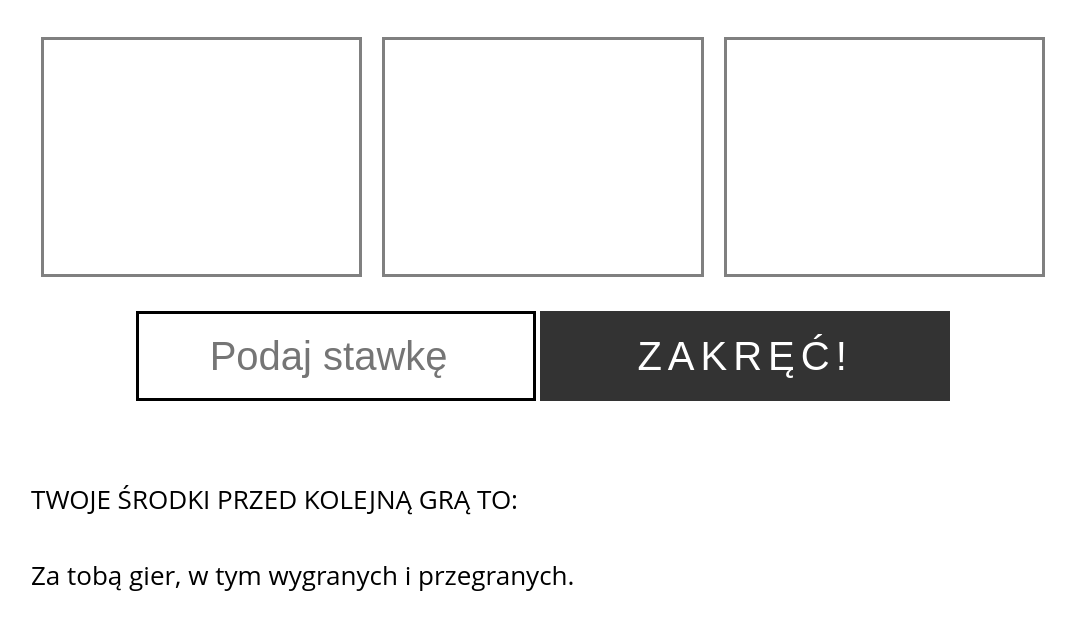
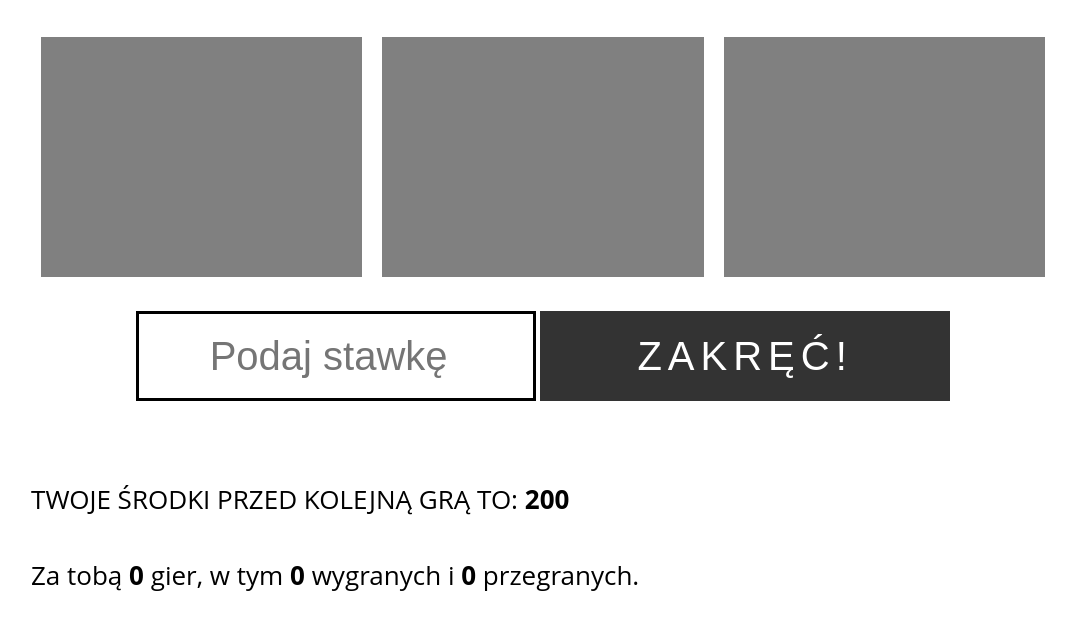
Before and after one commit to lukasztolwinski/OneHandBandito, a plain HTML site: page index.html in a window 1280 px wide. Shown: the part 86-716 px from the top of the page, without its empty margins (97-1173 px from the left). Drawn offline with Linux system fonts and the light colour scheme.

Commit message:
Constructor and render in Game.js ready, startGame() left

```diff
--- a/index.html
+++ b/index.html
@@ -37,8 +37,9 @@
     <script src="js/Draw.js"></script>
     <script src="js/Result.js"></script>
 
-    <!-- <script src="js/Game.js"></script> -->
-    <!-- <script src="js/main.js"></script> -->
+    <script src="js/Game.js"></script>
+
+    <script src="js/main.js"></script>
 
 </body>
 
--- a/js/Game.js
+++ b/js/Game.js
@@ -0,0 +1,40 @@
+class Game {
+    constructor(start) {
+        this.stats = new Statistics();
+        this.wallet = new Wallet(start);
+
+        document.getElementById('start').addEventListener('click', this.startGame);
+
+        this.boards = document.querySelectorAll('div.color');
+        this.inputBid = document.getElementById('bid');
+        this.spanWallet = document.querySelector('.panel span.wallet');
+        this.spanResult = document.querySelector('.score span.result');
+        this.spanGames = document.querySelector('.score span.number');
+        this.spanWins = document.querySelector('.score span.win');
+        this.spanLosses = document.querySelector('.score span.loss');
+
+        this.render()
+    }
+    render(colors = ["gray", "gray", "gray"], money = this.wallet.getWalletValue(), result = "", stats = [0, 0, 0], bid = 0, wonMoney = 0) {
+
+        this.boards.forEach((board, index) => {
+            board.style.backgroundColor = colors[index];
+        })
+
+        this.spanWallet.textContent = money;
+        if (result) result = `Wygrałeś ${wonMoney}`;
+        else if (!result && result != "") result = `Przegrałeś ${bid}`;
+
+
+        this.spanResult.textContent = result;
+
+        this.spanGames.textContent = stats[0];
+        this.spanWins.textContent = stats[1];
+        this.spanLosses.textContent = stats[2];
+
+
+    }
+    startGame() {
+
+    }
+}
--- a/js/main.js
+++ b/js/main.js
@@ -0,0 +1 @@
+const game = new Game(200);
```
